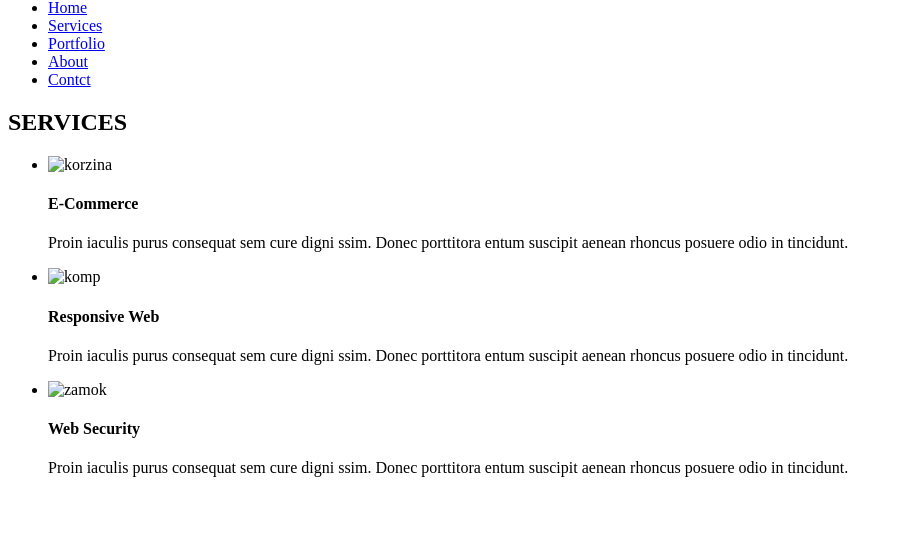
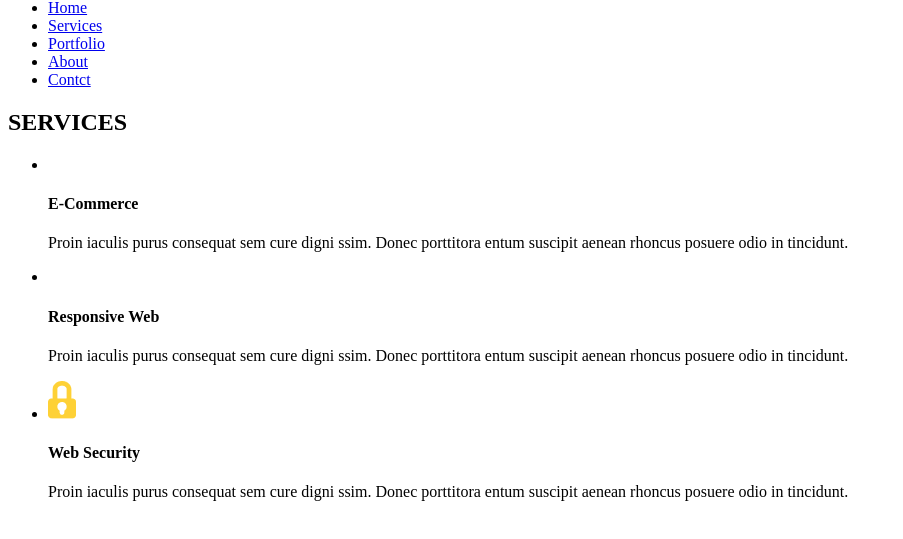
Before and after one commit to MentolN1/Golden, a plain HTML site: page index.html in a window 1280 px wide. Shown: the part 43-582 px from the top of the page, without its empty margins (0-903 px from the left). Drawn offline with Linux system fonts and the light colour scheme; the site is published under a folder, as on GitHub Pages, so addresses that start at the root find nothing.

Commit message:
Update index.html

```diff
--- a/index.html
+++ b/index.html
@@ -9,7 +9,7 @@
     <header>
         <section>
             <div>
-                <img src="/lessons5/img/Logo.png" alt="logo">
+                <img src="./golden/img/Logo.png" alt="logo">
             </div>
             <div>
                 <nav>
@@ -29,17 +29,17 @@
             <h1>SERVICES</h1>
             <ul>
                 <li>
-                    <img src="/golden/img/Shape sp-134-0korzina.png" alt="korzina">
+                    <img src="./golden/img/Shape sp-134-0korzina.png" alt="korzina">
                     <h4>E-Commerce</h4>
                     <p>Proin iaculis purus consequat sem cure  digni ssim. Donec porttitora entum suscipit  aenean rhoncus posuere odio in tincidunt.</p>
                 </li>
                 <li>
-                    <img src="/golden/img/Shape sp-132-0komputer.png" alt="komp">
+                    <img src="./golden/img/Shape sp-132-0komputer.png" alt="komp">
                     <h4>Responsive Web</h4>
                     <p>Proin iaculis purus consequat sem cure  digni ssim. Donec porttitora entum suscipit  aenean rhoncus posuere odio in tincidunt.</p>
                 </li>
                 <li>
-                    <img src="/golden/img/Combined shape 130zamok.png" alt="zamok">
+                    <img src="./golden/img/Combined shape 130zamok.png" alt="zamok">
                     <h4>Web Security</h4>
                     <p>Proin iaculis purus consequat sem cure  digni ssim. Donec porttitora entum suscipit  aenean rhoncus posuere odio in tincidunt.</p>
                 </li>
```
